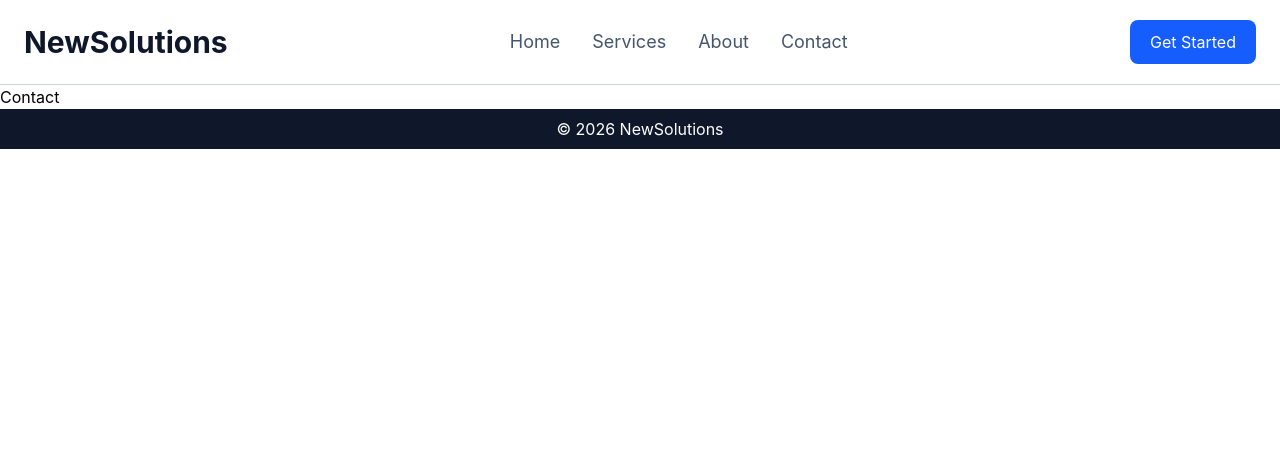
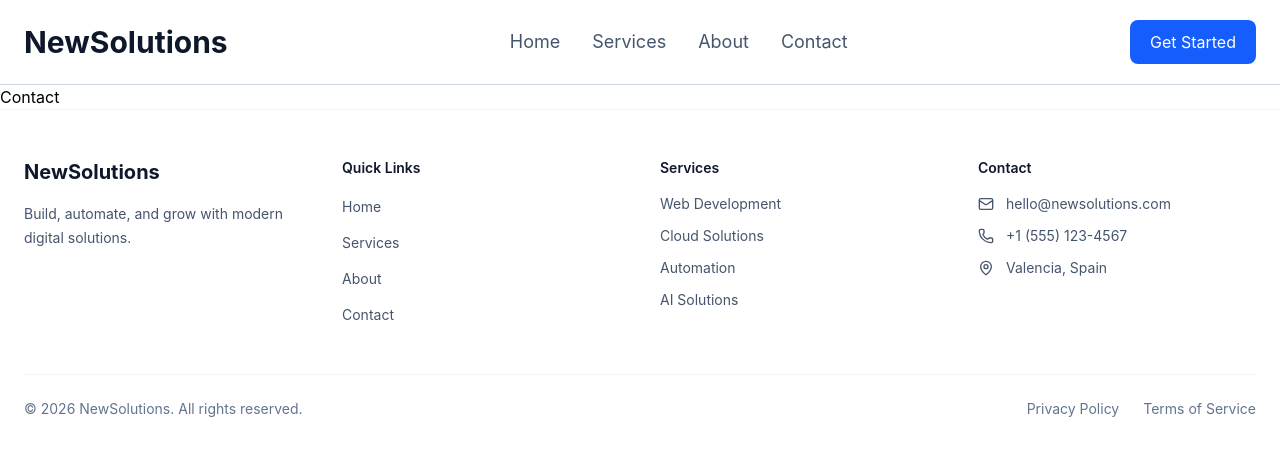
Before and after one commit to duartesimo/NewSolutions, a React (Vite) app in the folder frontend/: page /contact in a window 1280 px wide. Shown: the top 456 px of the page. Built offline with nearby package versions, Linux system fonts and the light colour scheme.

Commit message:
Footer redesign

```diff
--- a/frontend/src/components/layout/Footer.tsx
+++ b/frontend/src/components/layout/Footer.tsx
@@ -1,7 +1,110 @@
+import { Link } from "react-router-dom";
+import { Mail, Phone, MapPin } from "lucide-react";
+
+const links = [
+  { name: "Home", path: "/" },
+  { name: "Services", path: "/services" },
+  { name: "About", path: "/about" },
+  { name: "Contact", path: "/contact" },
+];
+
+const services = [
+  "Web Development",
+  "Cloud Solutions",
+  "Automation",
+  "AI Solutions",
+];
+
 function Footer() {
   return (
-    <footer className="w-full bg-slate-900 py-2 text-center text-white">
-      <p>© 2026 NewSolutions</p>
+    <footer className="border-t border-slate-100 bg-white">
+      <div className="mx-auto max-w-7xl px-6 py-12">
+        {/* Main footer */}
+        <div className="grid grid-cols-1 gap-10 md:grid-cols-4">
+          {/* Brand */}
+          <div>
+            <Link to="/" className="text-xl font-bold text-slate-900">
+              NewSolutions
+            </Link>
+
+            <p className="mt-4 max-w-xs text-sm leading-6 text-slate-600">
+              Build, automate, and grow with modern digital solutions.
+            </p>
+
+            <div className="mt-5 flex gap-4 text-slate-500"></div>
+          </div>
+
+          {/* Quick links */}
+          <div>
+            <h3 className="text-sm font-semibold text-slate-900">
+              Quick Links
+            </h3>
+
+            <ul className="mt-4 space-y-3">
+              {links.map((link) => (
+                <li key={link.path}>
+                  <Link
+                    to={link.path}
+                    className="text-sm text-slate-600 transition hover:text-blue-700"
+                  >
+                    {link.name}
+                  </Link>
+                </li>
+              ))}
+            </ul>
+          </div>
+
+          {/* Services */}
+          <div>
+            <h3 className="text-sm font-semibold text-slate-900">Services</h3>
+
+            <ul className="mt-4 space-y-3">
+              {services.map((service) => (
+                <li key={service} className="text-sm text-slate-600">
+                  {service}
+                </li>
+              ))}
+            </ul>
+          </div>
+
+          {/* Contact */}
+          <div>
+            <h3 className="text-sm font-semibold text-slate-900">Contact</h3>
+
+            <div className="mt-4 space-y-3 text-sm text-slate-600">
+              <p className="flex items-center gap-3">
+                <Mail size={16} />
+                hello@newsolutions.com
+              </p>
+
+              <p className="flex items-center gap-3">
+                <Phone size={16} />
+                +1 (555) 123-4567
+              </p>
+
+              <p className="flex items-center gap-3">
+                <MapPin size={16} />
+                Valencia, Spain
+              </p>
+            </div>
+          </div>
+        </div>
+
+        {/* Bottom */}
+        <div className="mt-12 flex flex-col gap-4 border-t border-slate-100 pt-6 text-sm text-slate-500 md:flex-row md:items-center md:justify-between">
+          <p>© 2026 NewSolutions. All rights reserved.</p>
+
+          <div className="flex gap-6">
+            <Link to="#" className="hover:text-slate-900">
+              Privacy Policy
+            </Link>
+
+            <Link to="#" className="hover:text-slate-900">
+              Terms of Service
+            </Link>
+          </div>
+        </div>
+      </div>
     </footer>
   );
 }
```
